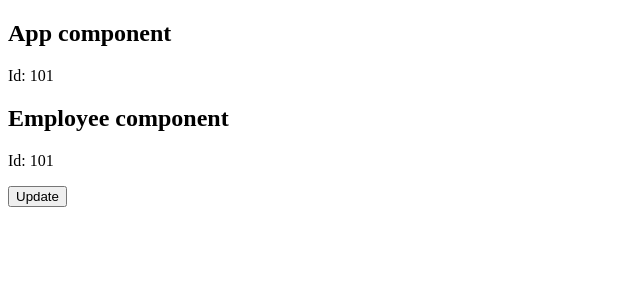
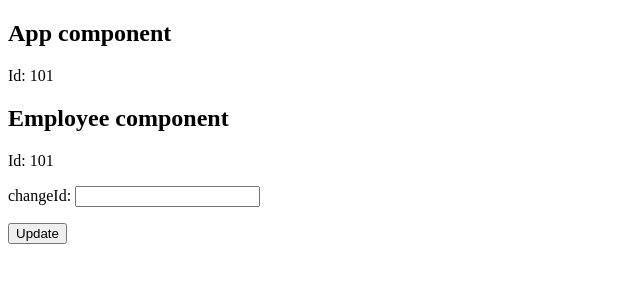
Before and after one commit to MeSubrat/react-practice-youtube, a React (Create React App) app: page / in a window 1280 px wide. Shown: the top 300 px of the page, without its empty margins (0-640 px from the left). Built offline with nearby package versions, Linux system fonts and the light colour scheme.

Commit message:
Created an input field for updating Id of employee

```diff
--- a/src/index.js
+++ b/src/index.js
@@ -217,8 +217,13 @@ class App extends React.Component{
       },changeEmployeeInfo:this.updateEmployeeDetails
     };
   }
-  updateEmployeeDetails=()=>{
-    this.setState({data:{id:102}})
+  updateEmployeeDetails=(value)=>{
+    this.setState(prevState => ({
+      data:{
+        ...prevState.data,
+        id:value
+      }
+    }))
   }
   render()
   {
@@ -238,6 +243,10 @@ class App extends React.Component{
 
 class Employee extends React.Component{
   static contextType=employeeContext;
+  updateDetails=()=>{
+    let dataReceived=this.refs.eid.value;;
+    this.context.changeEmployeeInfo(dataReceived);
+  }
   render()
   {
     return <div>
@@ -248,7 +257,12 @@ class Employee extends React.Component{
         </label>
       </p>
       <p>
-        <button onClick={this.context.changeEmployeeInfo}>
+        <label>
+          changeId: <input type='text' ref={"eid"} />
+        </label>
+      </p>
+      <p>
+        <button onClick={this.updateDetails}>
           Update
         </button>
       </p>
```
